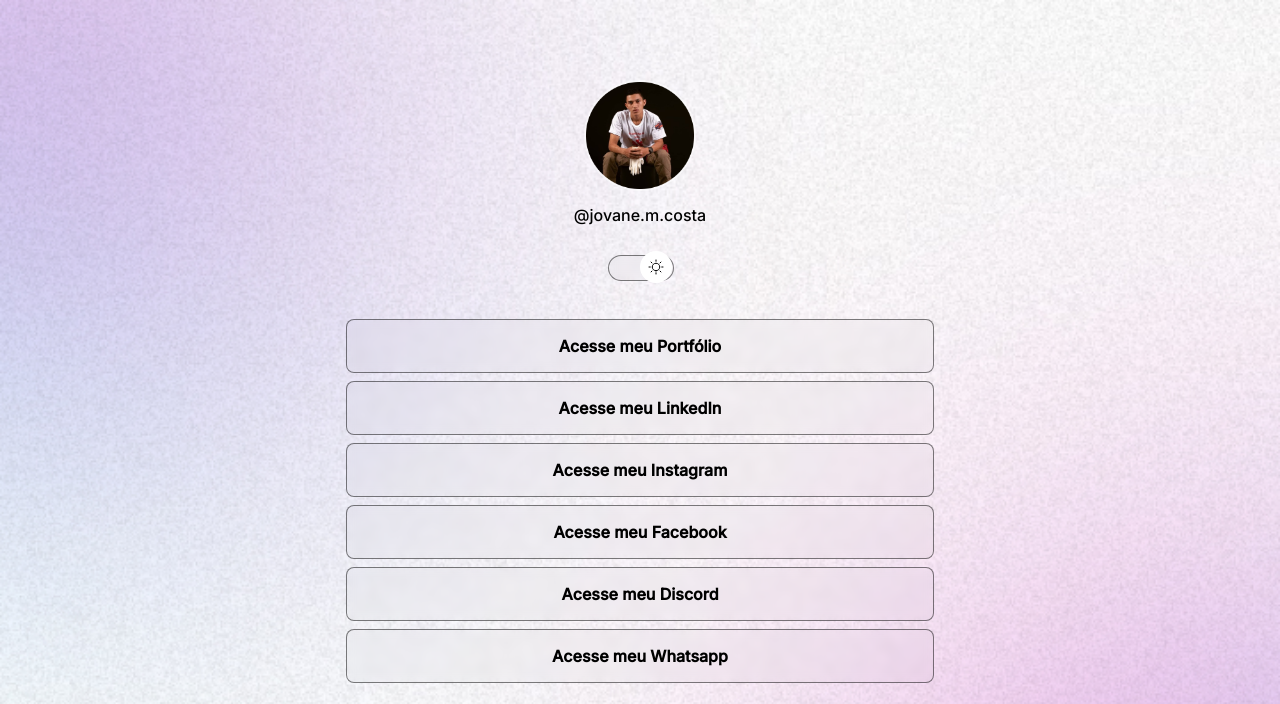
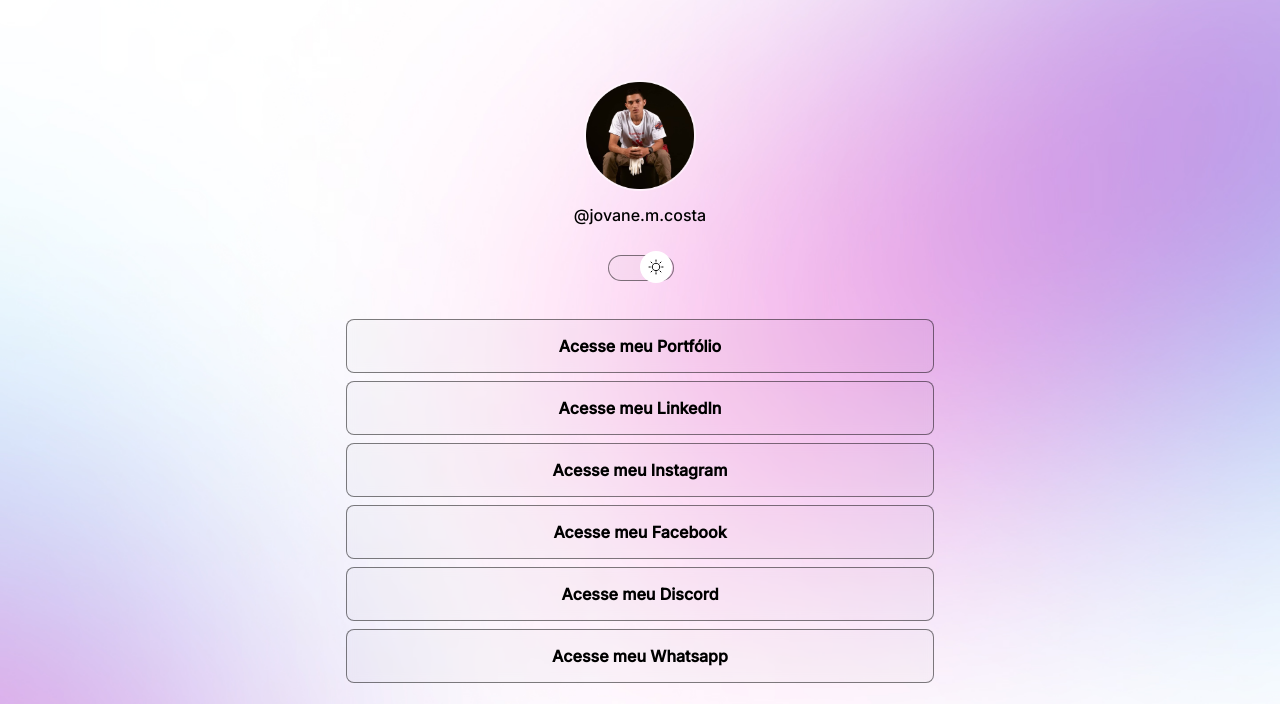
Before and after one commit to JovaneMC/rede.sociais, a plain HTML site: page index.html in a window 1280 px wide. Shown: the top 704 px of the page. Drawn offline with nearby package versions, Linux system fonts and the light colour scheme.

Commit message:
change backgrond based on media queries

```diff
--- a/styles.css
+++ b/styles.css
@@ -33,6 +33,7 @@ body {
 */
   /*background: color image repeat position/size*/
   background: var(--bg-url) no-repeat top center/cover;
+  height: 100vh;
 }
 
 body * {
@@ -43,7 +44,6 @@ body * {
 #container {
   width: 100%;
   max-width: 588px;
-  border: 1px;
   margin: 56px auto 0px;
   padding: 0 24px;
 }
@@ -72,7 +72,7 @@ body * {
   width: 64px;
 
  margin:4px auto;
-  margin-bottom: 40px;
+ margin-bottom: 40px;
 
 }
 
@@ -176,3 +176,15 @@ footer {
   text-align: center;
   font-size: 14px;
 }
+
+/* media queries*/
+@media (min-width:700px) {
+  :root{
+  --bg-url:url(./assets/bg-desktop.jpg);
+  }
+
+  .light{
+  --bg-url:url(./assets/bg-desktop-light.jpg);
+  }
+
+}
```
